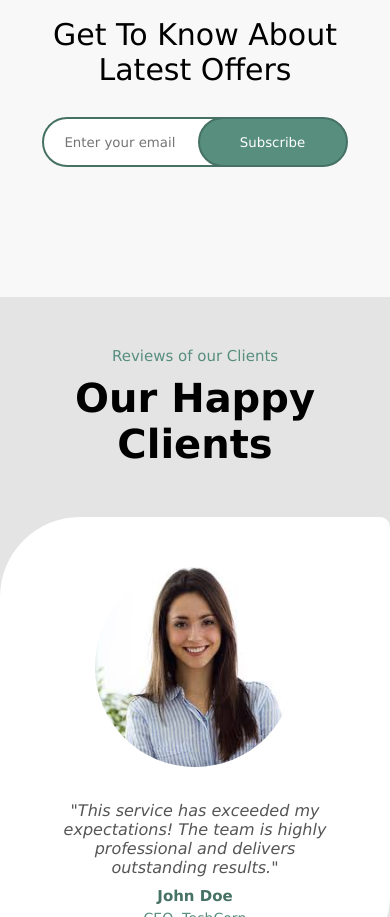
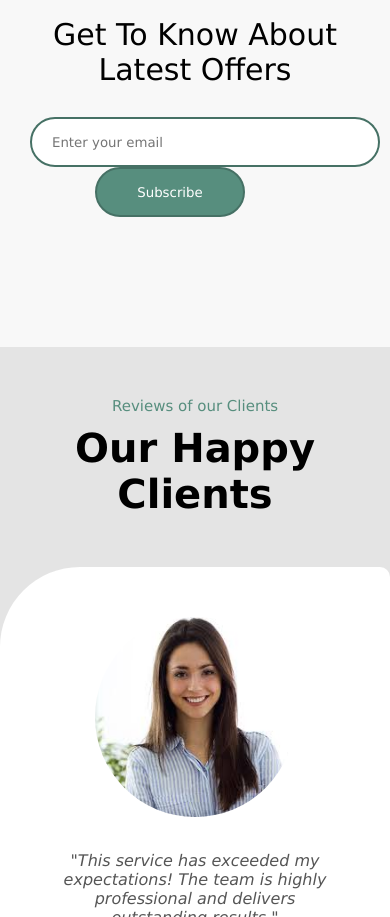
Before and after one commit to Taru-1117/faishionfreak, a plain HTML site: page index.html in a window 390 px wide. Shown: the part 9527-10444 px from the top of the page. Drawn offline with Linux system fonts and the light colour scheme.

Commit message:
Update style.css
fourth

```diff
--- a/style.css
+++ b/style.css
@@ -999,7 +999,7 @@ padding-top: 50px;
 }
 /* form */
 input[type="email"]{
-    width: 300px;
+    width: 350px;
     height: 50px;
     padding-left: 20px;
     border-radius: 50px;
@@ -1012,7 +1012,7 @@ input[type="email"]{
         background-color: #578E7E;
         color: #fff;
         border: 2px solid #467165;
-        margin-left: -150px;
+        margin-left: -50px;
     }
     .subscribe{
         padding: 30px;
```
